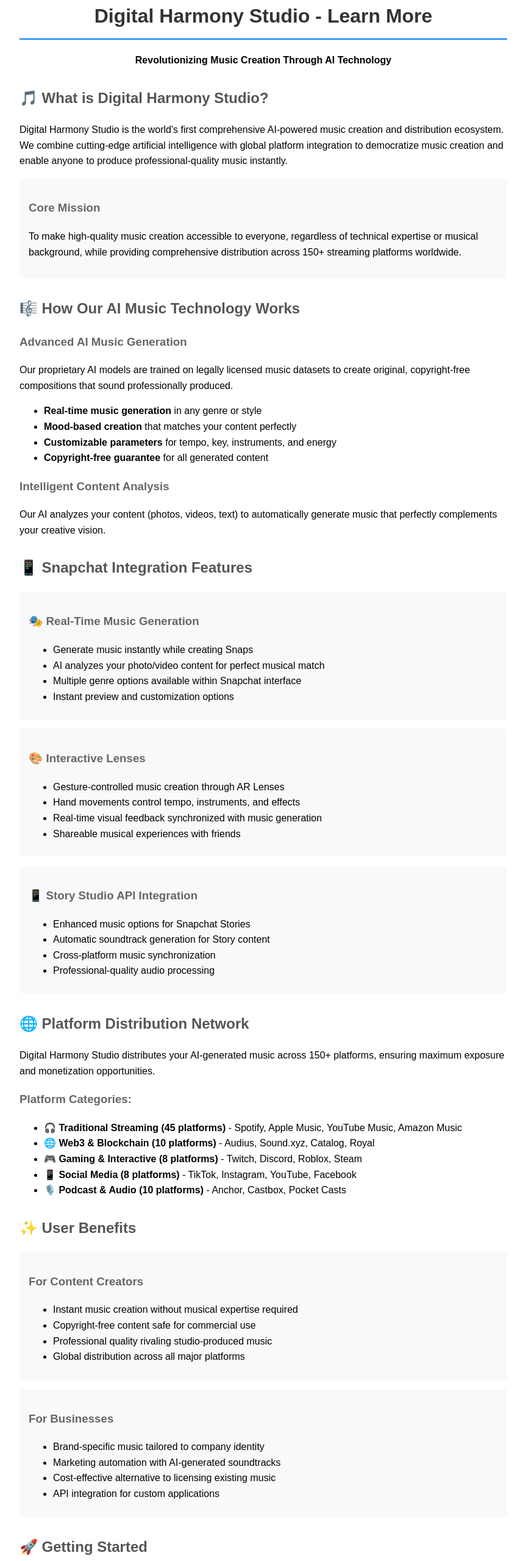
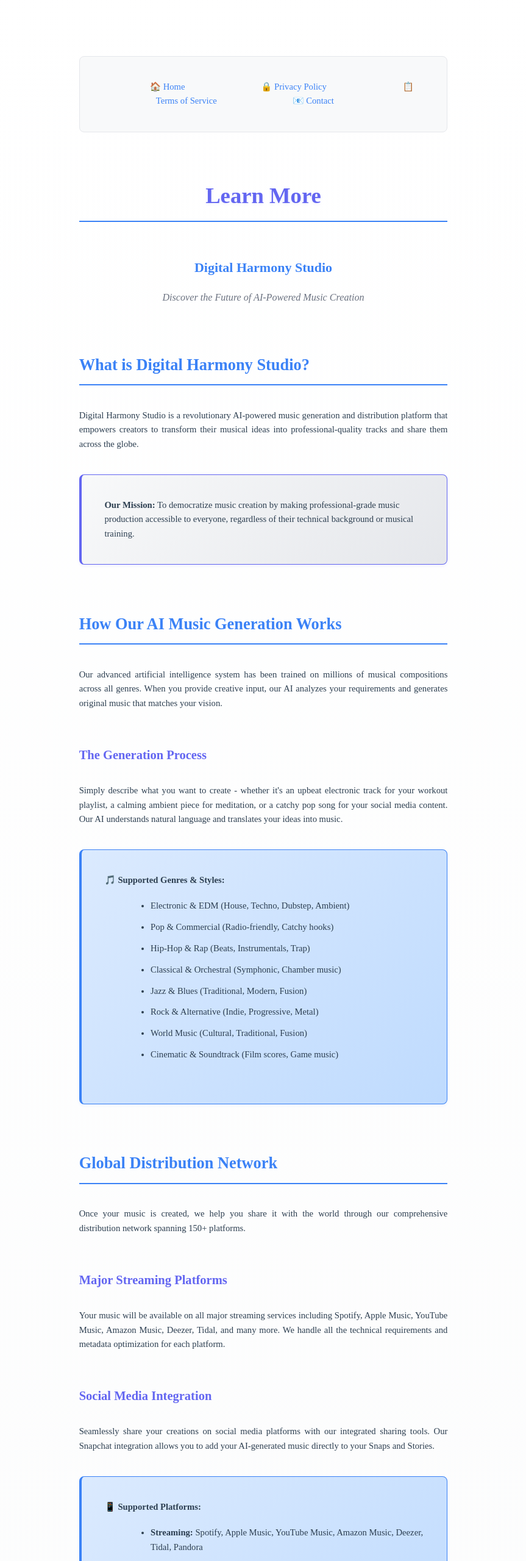
Before and after one commit to Mehran0031/dh, a plain HTML site: page learn-more.html in a window 1280 px wide. Shown: the part 40-2600 px from the top of the page at 61% size, without its empty margins (208-1071 px from the left). Drawn offline with Linux system fonts and the light colour scheme; a web font is replaced by a local one.

Commit message:
Update learn-more.html

```diff
--- a/learn-more.html
+++ b/learn-more.html
@@ -5,165 +5,287 @@
     <meta name="viewport" content="width=device-width, initial-scale=1.0">
     <title>Learn More - Digital Harmony Studio</title>
     <style>
-        body { font-family: Arial, sans-serif; max-width: 800px; margin: 0 auto; padding: 20px; line-height: 1.6; }
-        h1 { color: #333; border-bottom: 2px solid #007bff; padding-bottom: 10px; }
-        h2 { color: #555; margin-top: 30px; }
-        h3 { color: #666; }
-        .header { text-align: center; margin-bottom: 30px; }
-        .feature-box { background: #f8f9fa; padding: 15px; border-radius: 5px; margin: 15px 0; }
-        .contact { background: #e3f2fd; padding: 15px; border-radius: 5px; margin-top: 30px; }
-        ul { margin: 10px 0; }
-        .emoji { font-size: 1.2em; }
+        /* Dezelfde styling als andere pagina's */
+        @import url('https://fonts.googleapis.com/css2?family=Computer+Modern+Serif:wght@400;700&family=Latin+Modern+Roman:wght@400;700&display=swap');
+
+        * {
+            margin: 0;
+            padding: 0;
+            box-sizing: border-box;
+        }
+
+        body {
+            font-family: 'Computer Modern Serif', 'Times New Roman', serif;
+            font-size: 11pt;
+            line-height: 1.6;
+            color: #2c3e50;
+            background-color: #ffffff;
+            max-width: 210mm;
+            margin: 0 auto;
+            padding: 2.5cm;
+            background: linear-gradient(to bottom, #ffffff 0%, #f8f9fa 100%);
+        }
+
+        .nav-links {
+            background-color: #f8f9fa;
+            padding: 1cm;
+            border-radius: 8px;
+            margin: 1cm 0;
+            border: 1px solid #e5e7eb;
+            text-align: center;
+        }
+
+        .nav-links a {
+            color: #3b82f6;
+            text-decoration: none;
+            margin: 0 1cm;
+            font-weight: 500;
+            padding: 0.3cm 0.6cm;
+            border-radius: 4px;
+            transition: background-color 0.3s;
+        }
+
+        .nav-links a:hover {
+            background-color: #e5e7eb;
+            text-decoration: underline;
+        }
+
+        .main-title {
+            font-size: 2.5em;
+            font-weight: bold;
+            color: #6366f1;
+            margin-bottom: 1cm;
+            text-align: center;
+            text-shadow: 0 2px 4px rgba(99, 102, 241, 0.1);
+        }
+
+        .subtitle {
+            font-size: 1.5em;
+            color: #3b82f6;
+            margin-bottom: 0.5cm;
+            font-weight: bold;
+            text-align: center;
+        }
+
+        .tagline {
+            font-size: 1.1em;
+            color: #6b7280;
+            margin-bottom: 2cm;
+            font-style: italic;
+            text-align: center;
+        }
+
+        h1 {
+            font-size: 1.8em;
+            color: #3b82f6;
+            margin: 2cm 0 1cm 0;
+            padding-bottom: 0.3cm;
+            border-bottom: 2px solid #3b82f6;
+        }
+
+        h2 {
+            font-size: 1.4em;
+            color: #6366f1;
+            margin: 1.5cm 0 0.8cm 0;
+            font-weight: bold;
+        }
+
+        p {
+            margin-bottom: 0.8cm;
+            text-align: justify;
+        }
+
+        .highlight-box {
+            background: linear-gradient(135deg, #f8f9fa 0%, #e5e7eb 100%);
+            border: 1px solid #6366f1;
+            border-radius: 8px;
+            padding: 1cm;
+            margin: 1cm 0;
+            border-left: 4px solid #6366f1;
+            box-shadow: 0 2px 4px rgba(99, 102, 241, 0.1);
+        }
+
+        .feature-box {
+            background: linear-gradient(135deg, #dbeafe 0%, #bfdbfe 100%);
+            border: 1px solid #3b82f6;
+            border-radius: 8px;
+            padding: 1cm;
+            margin: 1cm 0;
+            border-left: 4px solid #3b82f6;
+            box-shadow: 0 2px 4px rgba(59, 130, 246, 0.1);
+        }
+
+        ul {
+            margin: 0.5cm 0 0.8cm 2cm;
+        }
+
+        li {
+            margin-bottom: 0.3cm;
+        }
+
+        .email {
+            font-weight: bold;
+            color: #6366f1;
+            background-color: #f0f9ff;
+            padding: 0.1cm 0.3cm;
+            border-radius: 4px;
+        }
+
+        .footer {
+            text-align: center;
+            margin-top: 3cm;
+            padding-top: 1cm;
+            border-top: 1px solid #e5e7eb;
+            color: #6b7280;
+            font-style: italic;
+        }
+
+        @media (max-width: 768px) {
+            body {
+                padding: 1cm;
+                font-size: 10pt;
+            }
+
+            .nav-links a {
+                display: block;
+                margin: 0.3cm 0;
+            }
+        }
     </style>
 </head>
 <body>
-    <div class="header">
-        <h1>Digital Harmony Studio - Learn More</h1>
-        <p><strong>Revolutionizing Music Creation Through AI Technology</strong></p>
+    <!-- Navigation Links -->
+    <div class="nav-links">
+        <a href="index.html">🏠 Home</a>
+        <a href="privacy.html">🔒 Privacy Policy</a>
+        <a href="terms.html">📋 Terms of Service</a>
+        <a href="index.html#contact">📧 Contact</a>
     </div>
 
-    <h2>🎵 What is Digital Harmony Studio?</h2>
-    <p>Digital Harmony Studio is the world's first comprehensive AI-powered music creation and distribution ecosystem. We combine cutting-edge artificial intelligence with global platform integration to democratize music creation and enable anyone to produce professional-quality music instantly.</p>
+    <h1 class="main-title">Learn More</h1>
+    <h2 class="subtitle">Digital Harmony Studio</h2>
+    <p class="tagline">Discover the Future of AI-Powered Music Creation</p>
+
+    <h1>What is Digital Harmony Studio?</h1>
+    <p>Digital Harmony Studio is a revolutionary AI-powered music generation and distribution platform that empowers creators to transform their musical ideas into professional-quality tracks and share them across the globe.</p>
+
+    <div class="highlight-box">
+        <strong>Our Mission:</strong> To democratize music creation by making professional-grade music production accessible to everyone, regardless of their technical background or musical training.
+    </div>
+
+    <h1>How Our AI Music Generation Works</h1>
+    <p>Our advanced artificial intelligence system has been trained on millions of musical compositions across all genres. When you provide creative input, our AI analyzes your requirements and generates original music that matches your vision.</p>
+
+    <h2>The Generation Process</h2>
+    <p>Simply describe what you want to create - whether it's an upbeat electronic track for your workout playlist, a calming ambient piece for meditation, or a catchy pop song for your social media content. Our AI understands natural language and translates your ideas into music.</p>
 
     <div class="feature-box">
-        <h3>Core Mission</h3>
-        <p>To make high-quality music creation accessible to everyone, regardless of technical expertise or musical background, while providing comprehensive distribution across 150+ streaming platforms worldwide.</p>
-    </div>
-
-    <h2>🎼 How Our AI Music Technology Works</h2>
-
-    <h3>Advanced AI Music Generation</h3>
-    <p>Our proprietary AI models are trained on legally licensed music datasets to create original, copyright-free compositions that sound professionally produced.</p>
-
-    <ul>
-        <li><strong>Real-time music generation</strong> in any genre or style</li>
-        <li><strong>Mood-based creation</strong> that matches your content perfectly</li>
-        <li><strong>Customizable parameters</strong> for tempo, key, instruments, and energy</li>
-        <li><strong>Copyright-free guarantee</strong> for all generated content</li>
-    </ul>
-
-    <h3>Intelligent Content Analysis</h3>
-    <p>Our AI analyzes your content (photos, videos, text) to automatically generate music that perfectly complements your creative vision.</p>
-
-    <h2>📱 Snapchat Integration Features</h2>
-
-    <div class="feature-box">
-        <h3>🎭 Real-Time Music Generation</h3>
+        <strong>🎵 Supported Genres & Styles:</strong>
         <ul>
-            <li>Generate music instantly while creating Snaps</li>
-            <li>AI analyzes your photo/video content for perfect musical match</li>
-            <li>Multiple genre options available within Snapchat interface</li>
-            <li>Instant preview and customization options</li>
+            <li>Electronic & EDM (House, Techno, Dubstep, Ambient)</li>
+            <li>Pop & Commercial (Radio-friendly, Catchy hooks)</li>
+            <li>Hip-Hop & Rap (Beats, Instrumentals, Trap)</li>
+            <li>Classical & Orchestral (Symphonic, Chamber music)</li>
+            <li>Jazz & Blues (Traditional, Modern, Fusion)</li>
+            <li>Rock & Alternative (Indie, Progressive, Metal)</li>
+            <li>World Music (Cultural, Traditional, Fusion)</li>
+            <li>Cinematic & Soundtrack (Film scores, Game music)</li>
         </ul>
     </div>
 
+    <h1>Global Distribution Network</h1>
+    <p>Once your music is created, we help you share it with the world through our comprehensive distribution network spanning 150+ platforms.</p>
+
+    <h2>Major Streaming Platforms</h2>
+    <p>Your music will be available on all major streaming services including Spotify, Apple Music, YouTube Music, Amazon Music, Deezer, Tidal, and many more. We handle all the technical requirements and metadata optimization for each platform.</p>
+
+    <h2>Social Media Integration</h2>
+    <p>Seamlessly share your creations on social media platforms with our integrated sharing tools. Our Snapchat integration allows you to add your AI-generated music directly to your Snaps and Stories.</p>
+
     <div class="feature-box">
-        <h3>🎨 Interactive Lenses</h3>
+        <strong>📱 Supported Platforms:</strong>
         <ul>
-            <li>Gesture-controlled music creation through AR Lenses</li>
-            <li>Hand movements control tempo, instruments, and effects</li>
-            <li>Real-time visual feedback synchronized with music generation</li>
-            <li>Shareable musical experiences with friends</li>
+            <li><strong>Streaming:</strong> Spotify, Apple Music, YouTube Music, Amazon Music, Deezer, Tidal, Pandora</li>
+            <li><strong>Social Media:</strong> Instagram, TikTok, Facebook, Twitter, Snapchat, YouTube</li>
+            <li><strong>Emerging Platforms:</strong> Web3 music platforms, NFT marketplaces, Gaming platforms</li>
+            <li><strong>Regional Services:</strong> QQ Music, NetEase, Anghami, JioSaavn, and 100+ more</li>
         </ul>
     </div>
 
-    <div class="feature-box">
-        <h3>📱 Story Studio API Integration</h3>
+    <h1>Snapchat Integration Features</h1>
+    <p>Our Snapchat integration brings AI-generated music directly to your creative workflow on Snapchat, enabling you to enhance your Snaps and Stories with original soundtracks.</p>
+
+    <h2>Creative Kit Integration</h2>
+    <p>Through Snapchat's Creative Kit, you can access our music generation tools directly within the Snapchat app, creating custom soundtracks that perfectly match your visual content.</p>
+
+    <h2>Login Kit Authentication</h2>
+    <p>Securely connect your Digital Harmony Studio account with Snapchat using Login Kit, ensuring your music library and preferences are always accessible when creating content.</p>
+
+    <div class="highlight-box">
+        <strong>Snapchat Features:</strong>
         <ul>
-            <li>Enhanced music options for Snapchat Stories</li>
-            <li>Automatic soundtrack generation for Story content</li>
-            <li>Cross-platform music synchronization</li>
-            <li>Professional-quality audio processing</li>
+            <li>Real-time music generation for Snaps</li>
+            <li>Mood-based soundtrack suggestions</li>
+            <li>Seamless integration with Snapchat's creative tools</li>
+            <li>Automatic sync with your Digital Harmony Studio library</li>
         </ul>
     </div>
 
-    <h2>🌐 Platform Distribution Network</h2>
-    <p>Digital Harmony Studio distributes your AI-generated music across 150+ platforms, ensuring maximum exposure and monetization opportunities.</p>
+    <h1>Getting Started</h1>
+    <p>Ready to begin your musical journey? Getting started with Digital Harmony Studio is simple and straightforward.</p>
 
-    <h3>Platform Categories:</h3>
-    <ul>
-        <li><strong>🎧 Traditional Streaming (45 platforms)</strong> - Spotify, Apple Music, YouTube Music, Amazon Music</li>
-        <li><strong>🌐 Web3 & Blockchain (10 platforms)</strong> - Audius, Sound.xyz, Catalog, Royal</li>
-        <li><strong>🎮 Gaming & Interactive (8 platforms)</strong> - Twitch, Discord, Roblox, Steam</li>
-        <li><strong>📱 Social Media (8 platforms)</strong> - TikTok, Instagram, YouTube, Facebook</li>
-        <li><strong>🎙️ Podcast & Audio (10 platforms)</strong> - Anchor, Castbox, Pocket Casts</li>
-    </ul>
+    <h2>Step 1: Create Your Account</h2>
+    <p>Sign up for your Digital Harmony Studio account and set your music preferences. Tell us about your favorite genres, styles, and the type of content you want to create.</p>
 
-    <h2>✨ User Benefits</h2>
+    <h2>Step 2: Generate Your First Track</h2>
+    <p>Use our intuitive interface to describe your musical vision. Our AI will generate a unique track based on your specifications, which you can then refine and customize.</p>
+
+    <h2>Step 3: Distribute Globally</h2>
+    <p>Once you're happy with your creation, use our distribution network to share it across 150+ platforms worldwide. Track your performance with our comprehensive analytics dashboard.</p>
 
     <div class="feature-box">
-        <h3>For Content Creators</h3>
+        <strong>🚀 Quick Start Benefits:</strong>
         <ul>
-            <li>Instant music creation without musical expertise required</li>
-            <li>Copyright-free content safe for commercial use</li>
-            <li>Professional quality rivaling studio-produced music</li>
-            <li>Global distribution across all major platforms</li>
+            <li>No musical experience required</li>
+            <li>Generate professional-quality tracks in minutes</li>
+            <li>Instant global distribution</li>
+            <li>Full ownership of your creations</li>
+            <li>24/7 customer support</li>
         </ul>
     </div>
 
-    <div class="feature-box">
-        <h3>For Businesses</h3>
+    <h1>Pricing and Plans</h1>
+    <p>We offer flexible pricing options to suit creators at every level, from hobbyists to professional musicians and content creators.</p>
+
+    <h2>Free Tier</h2>
+    <p>Get started with our free tier, which includes basic music generation capabilities and limited distribution options. Perfect for trying out our platform and creating your first tracks.</p>
+
+    <h2>Professional Plans</h2>
+    <p>Upgrade to our professional plans for unlimited music generation, full distribution network access, advanced customization options, and priority support.</p>
+
+    <h1>Support and Community</h1>
+    <p>Join our growing community of creators and get the support you need to succeed with your musical projects.</p>
+
+    <div class="highlight-box">
+        <strong>Get Help:</strong>
         <ul>
-            <li>Brand-specific music tailored to company identity</li>
-            <li>Marketing automation with AI-generated soundtracks</li>
-            <li>Cost-effective alternative to licensing existing music</li>
-            <li>API integration for custom applications</li>
+            <li><strong>Email Support:</strong> <span class="email">Digital.Harmony.Studio@icmoil.com</span></li>
+            <li><strong>Response Time:</strong> Within 24 hours</li>
+            <li><strong>Platform:</strong> <a href="https://mehran0031.github.io/dh/">https://mehran0031.github.io/dh/</a></li>
+            <li><strong>Documentation:</strong> Comprehensive guides and tutorials</li>
         </ul>
     </div>
 
-    <h2>🚀 Getting Started</h2>
+    <h1>Ready to Create?</h1>
+    <p>Transform your musical vision into reality with Digital Harmony Studio. Whether you're a content creator, musician, or just someone who loves music, our platform provides the tools you need to create, distribute, and succeed.</p>
 
-    <h3>For Snapchat Integration</h3>
-    <ol>
-        <li>Download the latest Snapchat app</li>
-        <li>Look for Digital Harmony Studio Lenses</li>
-        <li>Create music using gesture controls or content analysis</li>
-        <li>Share your musical Snaps with friends</li>
-        <li>Export music for use across other platforms</li>
-    </ol>
+    <p>Contact us today to learn more about how Digital Harmony Studio can help you achieve your musical goals.</p>
 
-    <h3>For Individual Users</h3>
-    <ol>
-        <li>Sign up for free account at digitalharmonystudio.com</li>
-        <li>Connect your social media and streaming accounts</li>
-        <li>Start creating music with our AI tools</li>
-        <li>Distribute automatically across all platforms</li>
-        <li>Monitor performance and earnings through dashboard</li>
-    </ol>
-
-    <h2>🔒 Privacy & Security</h2>
-    <ul>
-        <li><strong>Minimal data collection</strong> - only what's necessary for functionality</li>
-        <li><strong>End-to-end encryption</strong> for all user communications</li>
-        <li><strong>GDPR compliance</strong> and global privacy law adherence</li>
-        <li><strong>No data selling</strong> - your information stays private</li>
-        <li><strong>Copyright verification</strong> for all generated content</li>
-    </ul>
-
-    <div class="contact">
-        <h2>📞 Contact & Learn More</h2>
-        <p><strong>Get in Touch:</strong></p>
-        <ul>
-            <li>Email: Digital.Harmony.Studio@icmoil.com</li>
-            <li>Website: https://digitalharmonystudio.com</li>
-            <li>Developer Portal: https://api.digitalharmonystudio.com</li>
-            <li>Support Center: https://support.digitalharmonystudio.com</li>
-        </ul>
-
-        <p><strong>Business Inquiries:</strong></p>
-        <ul>
-            <li>Partnership Opportunities: partnerships@digitalharmonystudio.com</li>
-            <li>Enterprise Solutions: enterprise@digitalharmonystudio.com</li>
-            <li>Media & Press: press@digitalharmonystudio.com</li>
-        </ul>
+    <div class="footer">
+        <p><strong>Digital Harmony Studio</strong> - AI-Powered Music Generation & Distribution</p>
+        <p>Email: <span class="email">Digital.Harmony.Studio@icmoil.com</span> | Platform: <a href="https://mehran0031.github.io/dh/">https://mehran0031.github.io/dh/</a></p>
+        <p>© 2025 Digital Harmony Studio. All rights reserved.</p>
+        <p><a href="privacy.html">Privacy Policy</a> | <a href="terms.html">Terms of Service</a> | <a href="index.html">Home</a></p>
     </div>
-
-    <div style="text-align: center; margin-top: 40px; padding: 20px; background: #f0f8ff; border-radius: 10px;">
-        <h3>🎵 Ready to revolutionize your music creation experience?</h3>
-        <p><strong>Start creating with Digital Harmony Studio today and join the future of AI-powered music!</strong></p>
-        <p><em>Digital Harmony Studio - Where Technology Meets Creativity</em></p>
-    </div>
-
-    <p style="text-align: center; margin-top: 20px;"><em>© 2025 Digital Harmony Studio. All rights reserved.</em></p>
 </body>
 </html>
```
